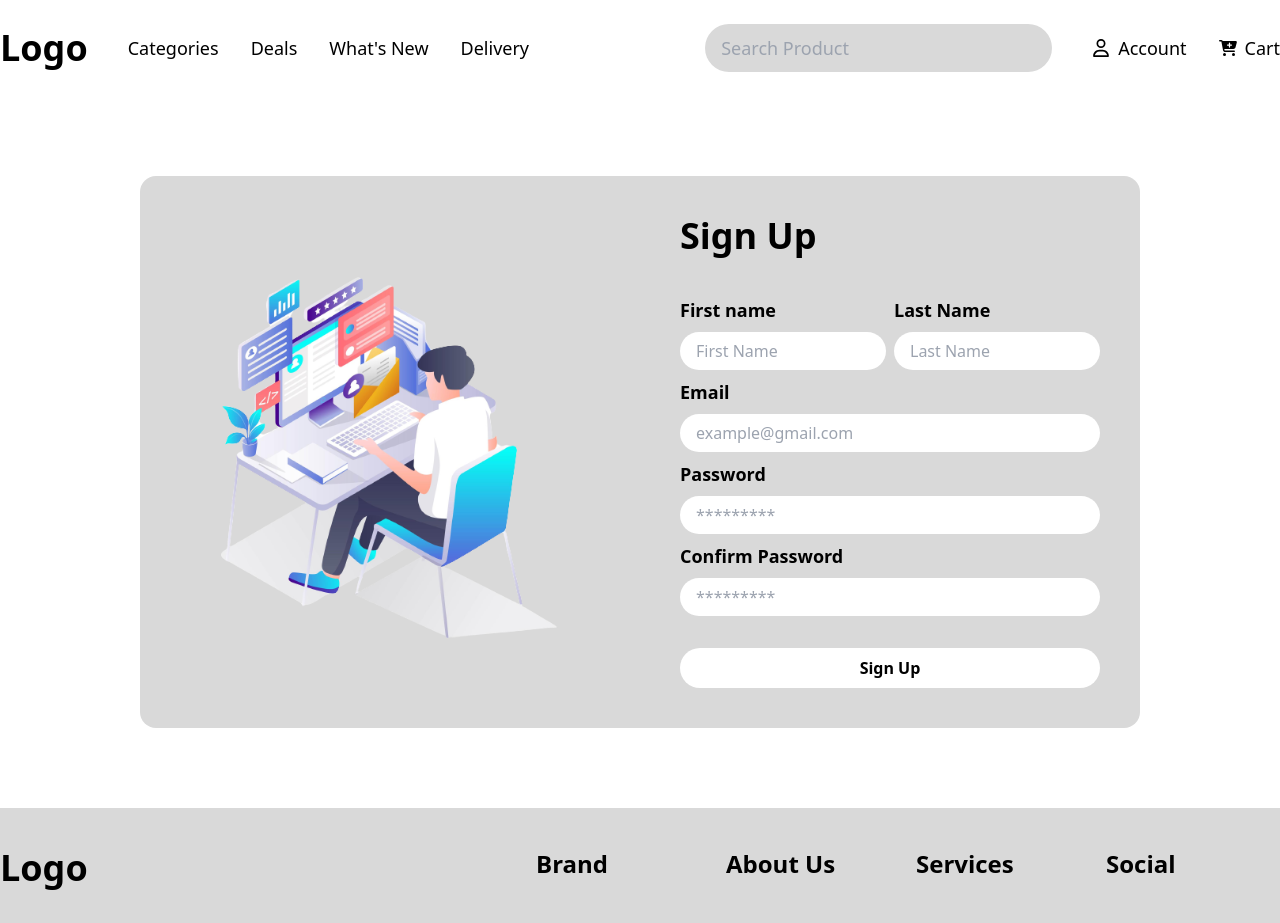
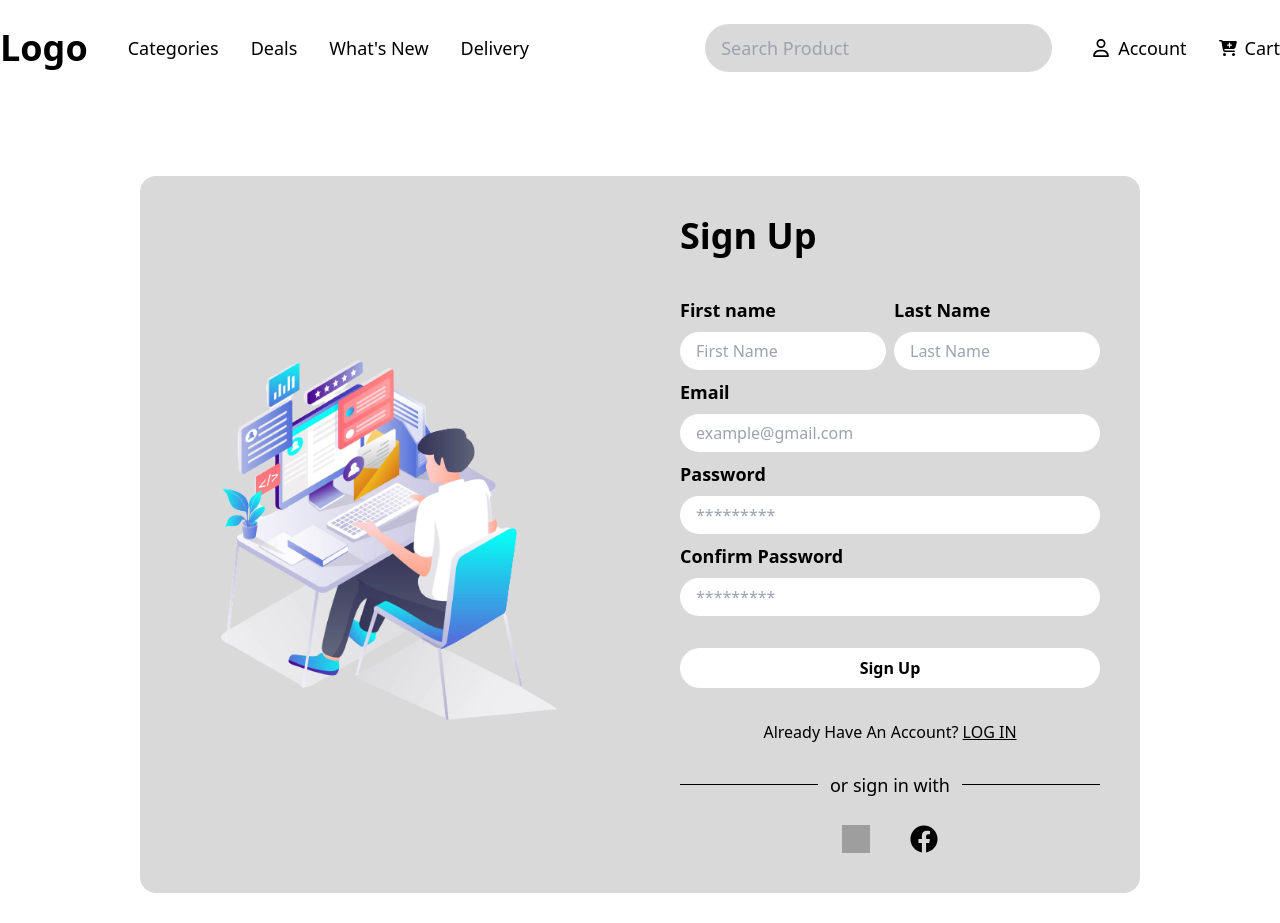
Before and after one commit to SodaraSou/Computer-Store-Website, a React (Create React App) app: page /signup in a window 1280 px wide. Shown: the top 923 px of the page. Built offline with nearby package versions, Linux system fonts and the light colour scheme; grey boxes are pictures that could not be loaded.

Commit message:
Finished fixing

```diff
--- a/src/pages/Login.jsx
+++ b/src/pages/Login.jsx
@@ -64,11 +64,21 @@ function Login() {
                   />
                 </div>
                 <div className="flex justify-end mt-6">
-                  <Link to="/">Forgot Password?</Link>
+                  <Link to="/" className="underline hover:text-sky-400">
+                    Forgot Password?
+                  </Link>
                 </div>
                 <button className="w-full my-6 rounded-full bg-white p-2 font-semibold hover:bg-sky-400 hover:duration-200">
                   Login
                 </button>
+                <div className="mb-6 flex justify-center">
+                  <p>
+                    Don't Have Account?{" "}
+                    <Link to="/signup" className="underline hover:text-sky-400">
+                      SIGN UP
+                    </Link>
+                  </p>
+                </div>
                 <div className="relative flex items-center justify-center py-2">
                   <div className="h-[1px] bg-black flex-grow"></div>
                   <p className="absolute text-lg bg-[#D9D9D9] px-3">
--- a/src/pages/SignUp.jsx
+++ b/src/pages/SignUp.jsx
@@ -1,7 +1,9 @@
 import { useState } from "react";
-import { useNavigate } from "react-router-dom";
+import { Link, useNavigate } from "react-router-dom";
 import { createAccount } from "../contexts/ComputerStoreAction";
 import AuthPageImg from "../assets/img/auth_img.png";
+import GoogleSvg from "../assets/svg/google.svg";
+import FacebookSvg from "../assets/svg/facebook.svg";
 
 function SignUp() {
   const [inputData, setInputData] = useState({
@@ -41,7 +43,7 @@ function SignUp() {
             <form onSubmit={onSubmit}>
               <div className="flex flex-col gap-2">
                 <div className="flex gap-2">
-                  <div className="flex flex-col gap-2">
+                  <div className="flex flex-col gap-2 w-full">
                     <label
                       htmlFor="firstName"
                       className="text-lg font-semibold"
@@ -56,7 +58,7 @@ function SignUp() {
                       className="rounded-full w-full h-[38px] px-4"
                     />
                   </div>
-                  <div className="flex flex-col gap-2">
+                  <div className="flex flex-col gap-2 w-full">
                     <label
                       htmlFor="firstName"
                       className="text-lg font-semibold"
@@ -108,9 +110,40 @@ function SignUp() {
                     className="rounded-full w-full h-[38px] px-4"
                   />
                 </div>
-                <button className="w-full mt-6 bg-white p-2 rounded-full font-semibold hover:bg-sky-400 hover:duration-200">
+                <button className="w-full my-6 bg-white p-2 rounded-full font-semibold hover:bg-sky-400 hover:duration-200">
                   Sign Up
                 </button>
+                <div className="mb-6 flex justify-center">
+                  <p>
+                    Already Have An Account?{" "}
+                    <Link to="/login" className="underline hover:text-sky-400">
+                      LOG IN
+                    </Link>
+                  </p>
+                </div>
+                <div className="relative flex items-center justify-center py-2">
+                  <div className="h-[1px] bg-black flex-grow"></div>
+                  <p className="absolute text-lg bg-[#D9D9D9] px-3">
+                    or sign in with
+                  </p>
+                </div>
+                <div className="flex justify-center mt-6 gap-10">
+                  <Link to="/">
+                    {" "}
+                    <img
+                      src={GoogleSvg}
+                      alt="Facebook Logo"
+                      className="w-7 h-7"
+                    />
+                  </Link>
+                  <Link to="/">
+                    <img
+                      src={FacebookSvg}
+                      alt="Google Logo"
+                      className="w-7 h-7"
+                    />
+                  </Link>
+                </div>
               </div>
             </form>
           </div>
```
